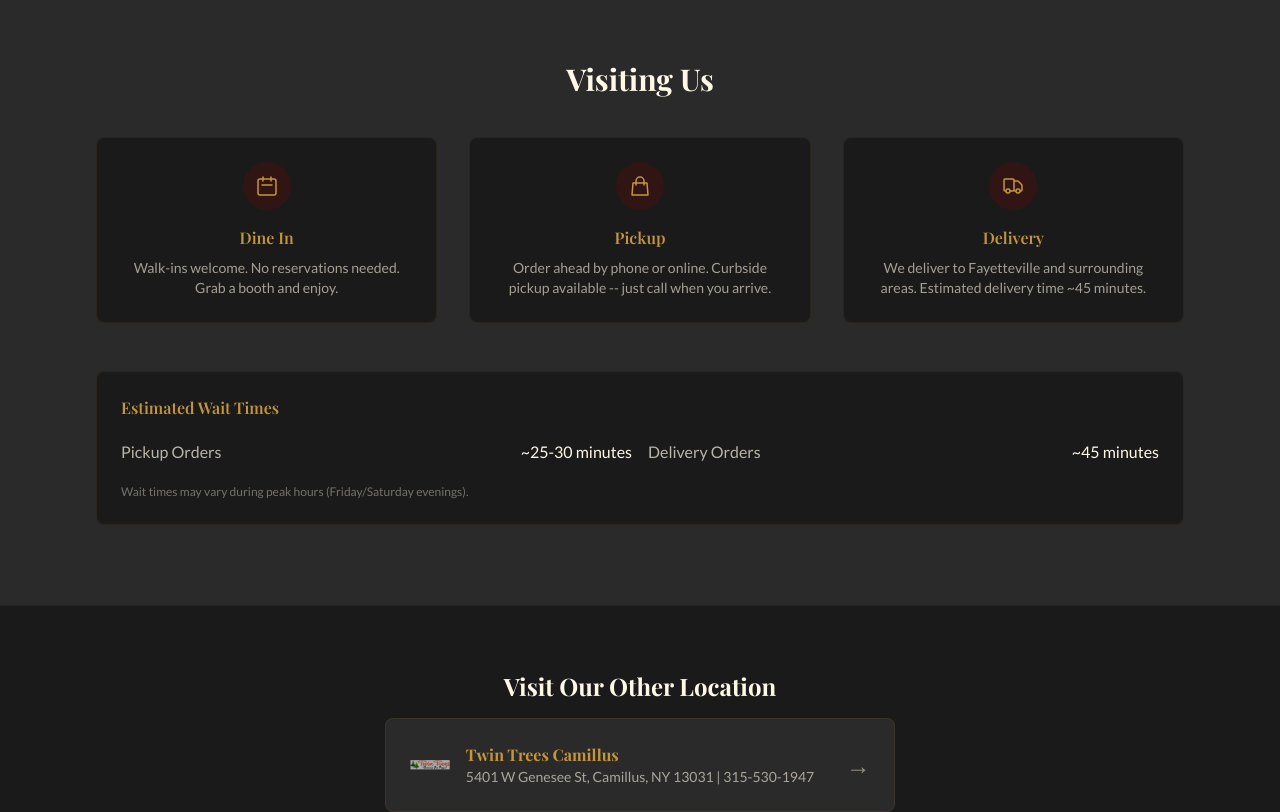
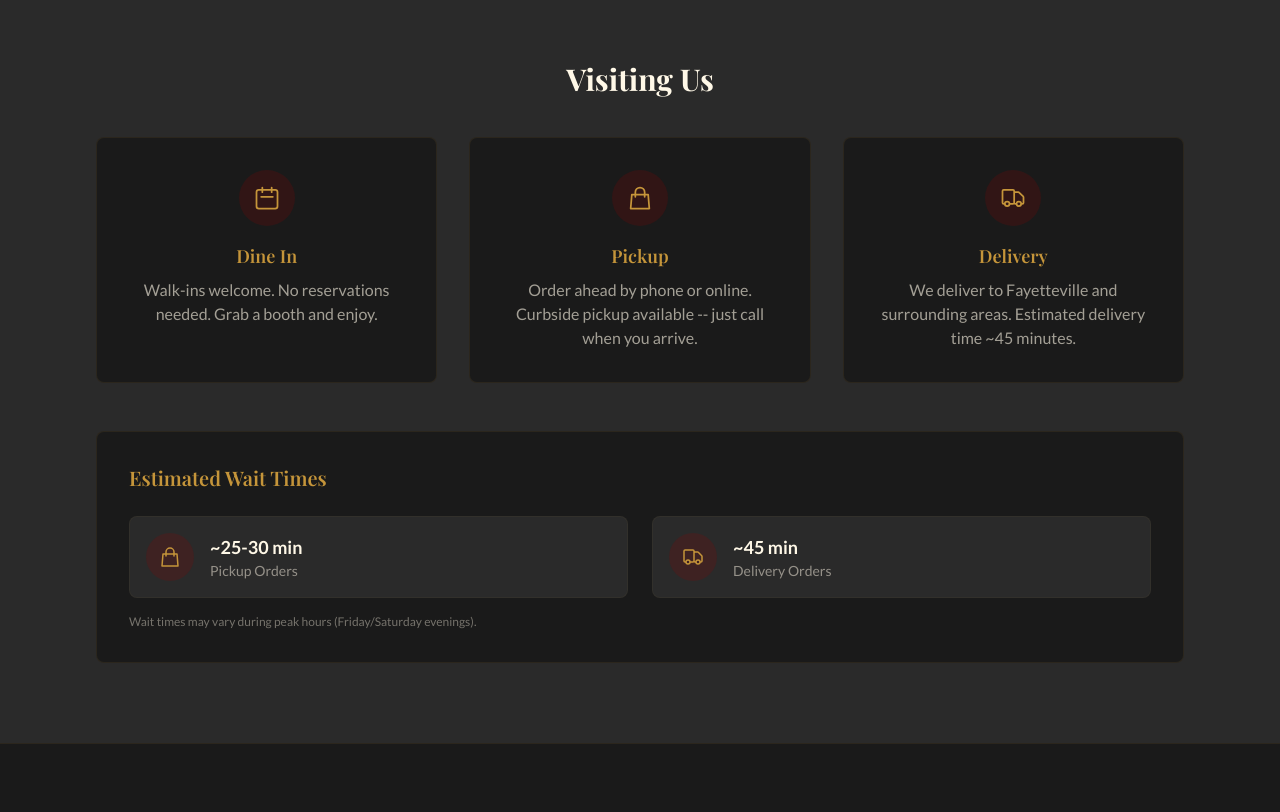
Before and after one commit to owshstudio/twin-trees-fayetteville, a Next.js app: page /location in a window 1280 px wide. Shown: the part 1280-2092 px from the top of the page. Built offline with nearby package versions, Linux system fonts and the light colour scheme; a web font is replaced by a local one.

Commit message:
Fix Fayetteville text contrast + bold hero, bigger location cards + cleaner wait times

```diff
--- a/src/app/layout.tsx
+++ b/src/app/layout.tsx
@@ -142,7 +142,7 @@ function Navigation() {
               <span className="text-xl font-bold text-cream tracking-wide font-[family-name:var(--font-heading)]">
                 Twin Trees
               </span>
-              <span className="text-xs text-gold tracking-widest uppercase font-[family-name:var(--font-heading)]">
+              <span className="text-xs text-gold font-semibold tracking-widest uppercase font-[family-name:var(--font-heading)]">
                 Fayetteville
               </span>
             </div>
--- a/src/app/location/page.tsx
+++ b/src/app/location/page.tsx
@@ -153,48 +153,62 @@ export default function LocationPage() {
             Visiting Us
           </h2>
           <div className="grid sm:grid-cols-3 gap-8">
-            <div className="p-6 bg-charcoal rounded-lg border border-gold/10 text-center">
-              <div className="w-12 h-12 rounded-full bg-deep-red/20 flex items-center justify-center mx-auto mb-4">
-                <svg className="w-6 h-6 text-gold" fill="none" stroke="currentColor" viewBox="0 0 24 24">
+            <div className="p-8 bg-charcoal rounded-lg border border-gold/10 text-center">
+              <div className="w-14 h-14 rounded-full bg-deep-red/20 flex items-center justify-center mx-auto mb-4">
+                <svg className="w-7 h-7 text-gold" fill="none" stroke="currentColor" viewBox="0 0 24 24">
                   <path strokeLinecap="round" strokeLinejoin="round" strokeWidth={1.5} d="M8 7V3m8 4V3m-9 8h10M5 21h14a2 2 0 002-2V7a2 2 0 00-2-2H5a2 2 0 00-2 2v12a2 2 0 002 2z" />
                 </svg>
               </div>
-              <h3 className="text-gold font-semibold mb-2 font-[family-name:var(--font-heading)]">Dine In</h3>
-              <p className="text-cream/60 text-sm">Walk-ins welcome. No reservations needed. Grab a booth and enjoy.</p>
+              <h3 className="text-gold font-semibold text-lg mb-2 font-[family-name:var(--font-heading)]">Dine In</h3>
+              <p className="text-cream/60">Walk-ins welcome. No reservations needed. Grab a booth and enjoy.</p>
             </div>
-            <div className="p-6 bg-charcoal rounded-lg border border-gold/10 text-center">
-              <div className="w-12 h-12 rounded-full bg-deep-red/20 flex items-center justify-center mx-auto mb-4">
-                <svg className="w-6 h-6 text-gold" fill="none" stroke="currentColor" viewBox="0 0 24 24">
+            <div className="p-8 bg-charcoal rounded-lg border border-gold/10 text-center">
+              <div className="w-14 h-14 rounded-full bg-deep-red/20 flex items-center justify-center mx-auto mb-4">
+                <svg className="w-7 h-7 text-gold" fill="none" stroke="currentColor" viewBox="0 0 24 24">
                   <path strokeLinecap="round" strokeLinejoin="round" strokeWidth={1.5} d="M16 11V7a4 4 0 00-8 0v4M5 9h14l1 12H4L5 9z" />
                 </svg>
               </div>
-              <h3 className="text-gold font-semibold mb-2 font-[family-name:var(--font-heading)]">Pickup</h3>
-              <p className="text-cream/60 text-sm">Order ahead by phone or online. Curbside pickup available -- just call when you arrive.</p>
+              <h3 className="text-gold font-semibold text-lg mb-2 font-[family-name:var(--font-heading)]">Pickup</h3>
+              <p className="text-cream/60">Order ahead by phone or online. Curbside pickup available -- just call when you arrive.</p>
             </div>
-            <div className="p-6 bg-charcoal rounded-lg border border-gold/10 text-center">
-              <div className="w-12 h-12 rounded-full bg-deep-red/20 flex items-center justify-center mx-auto mb-4">
-                <svg className="w-6 h-6 text-gold" fill="none" stroke="currentColor" viewBox="0 0 24 24">
+            <div className="p-8 bg-charcoal rounded-lg border border-gold/10 text-center">
+              <div className="w-14 h-14 rounded-full bg-deep-red/20 flex items-center justify-center mx-auto mb-4">
+                <svg className="w-7 h-7 text-gold" fill="none" stroke="currentColor" viewBox="0 0 24 24">
                   <path strokeLinecap="round" strokeLinejoin="round" strokeWidth={1.5} d="M13 16V6a1 1 0 00-1-1H4a1 1 0 00-1 1v10a1 1 0 001 1h1m8-1a1 1 0 01-1 1H9m4-1V8a1 1 0 011-1h2.586a1 1 0 01.707.293l3.414 3.414a1 1 0 01.293.707V16a1 1 0 01-1 1h-1m-6-1a1 1 0 001 1h1M5 17a2 2 0 104 0m-4 0a2 2 0 114 0m6 0a2 2 0 104 0m-4 0a2 2 0 114 0" />
                 </svg>
               </div>
-              <h3 className="text-gold font-semibold mb-2 font-[family-name:var(--font-heading)]">Delivery</h3>
-              <p className="text-cream/60 text-sm">We deliver to Fayetteville and surrounding areas. Estimated delivery time ~45 minutes.</p>
+              <h3 className="text-gold font-semibold text-lg mb-2 font-[family-name:var(--font-heading)]">Delivery</h3>
+              <p className="text-cream/60">We deliver to Fayetteville and surrounding areas. Estimated delivery time ~45 minutes.</p>
             </div>
           </div>
 
-          <div className="mt-12 p-6 bg-charcoal rounded-lg border border-gold/10">
-            <h3 className="text-gold font-semibold mb-3 font-[family-name:var(--font-heading)]">Estimated Wait Times</h3>
-            <div className="grid sm:grid-cols-2 gap-4">
-              <div className="flex justify-between items-center py-2">
-                <span className="text-cream/70">Pickup Orders</span>
-                <span className="text-cream font-medium">~25-30 minutes</span>
+          <div className="mt-12 p-8 bg-charcoal rounded-lg border border-gold/10">
+            <h3 className="text-gold font-semibold text-xl mb-6 font-[family-name:var(--font-heading)]">Estimated Wait Times</h3>
+            <div className="grid sm:grid-cols-2 gap-6">
+              <div className="flex items-center gap-4 p-4 bg-charcoal-light rounded-lg border border-gold/5">
+                <div className="w-12 h-12 rounded-full bg-deep-red/20 flex items-center justify-center flex-shrink-0">
+                  <svg className="w-6 h-6 text-gold" fill="none" stroke="currentColor" viewBox="0 0 24 24">
+                    <path strokeLinecap="round" strokeLinejoin="round" strokeWidth={1.5} d="M16 11V7a4 4 0 00-8 0v4M5 9h14l1 12H4L5 9z" />
+                  </svg>
+                </div>
+                <div>
+                  <p className="text-cream font-semibold text-lg">~25-30 min</p>
+                  <p className="text-cream/50 text-sm">Pickup Orders</p>
+                </div>
               </div>
-              <div className="flex justify-between items-center py-2">
-                <span className="text-cream/70">Delivery Orders</span>
-                <span className="text-cream font-medium">~45 minutes</span>
+              <div className="flex items-center gap-4 p-4 bg-charcoal-light rounded-lg border border-gold/5">
+                <div className="w-12 h-12 rounded-full bg-deep-red/20 flex items-center justify-center flex-shrink-0">
+                  <svg className="w-6 h-6 text-gold" fill="none" stroke="currentColor" viewBox="0 0 24 24">
+                    <path strokeLinecap="round" strokeLinejoin="round" strokeWidth={1.5} d="M13 16V6a1 1 0 00-1-1H4a1 1 0 00-1 1v10a1 1 0 001 1h1m8-1a1 1 0 01-1 1H9m4-1V8a1 1 0 011-1h2.586a1 1 0 01.707.293l3.414 3.414a1 1 0 01.293.707V16a1 1 0 01-1 1h-1m-6-1a1 1 0 001 1h1M5 17a2 2 0 104 0m-4 0a2 2 0 114 0m6 0a2 2 0 104 0m-4 0a2 2 0 114 0" />
+                  </svg>
+                </div>
+                <div>
+                  <p className="text-cream font-semibold text-lg">~45 min</p>
+                  <p className="text-cream/50 text-sm">Delivery Orders</p>
+                </div>
               </div>
             </div>
-            <p className="text-cream/40 text-xs mt-3">Wait times may vary during peak hours (Friday/Saturday evenings).</p>
+            <p className="text-cream/40 text-xs mt-4">Wait times may vary during peak hours (Friday/Saturday evenings).</p>
           </div>
         </div>
       </section>
--- a/src/app/page.tsx
+++ b/src/app/page.tsx
@@ -18,7 +18,7 @@ function Hero() {
         <h1 className="text-5xl sm:text-6xl md:text-7xl lg:text-8xl font-bold text-cream mb-4 tracking-tight font-[family-name:var(--font-heading)]">
           Twin Trees
         </h1>
-        <p className="text-2xl sm:text-3xl md:text-4xl text-gold font-medium mb-4 font-[family-name:var(--font-heading)]">
+        <p className="text-2xl sm:text-3xl md:text-4xl text-gold font-bold mb-4 font-[family-name:var(--font-heading)]">
           Fayetteville
         </p>
         <p className="text-xl sm:text-2xl text-cream/80 mb-6 max-w-xl mx-auto tracking-wide">
```
